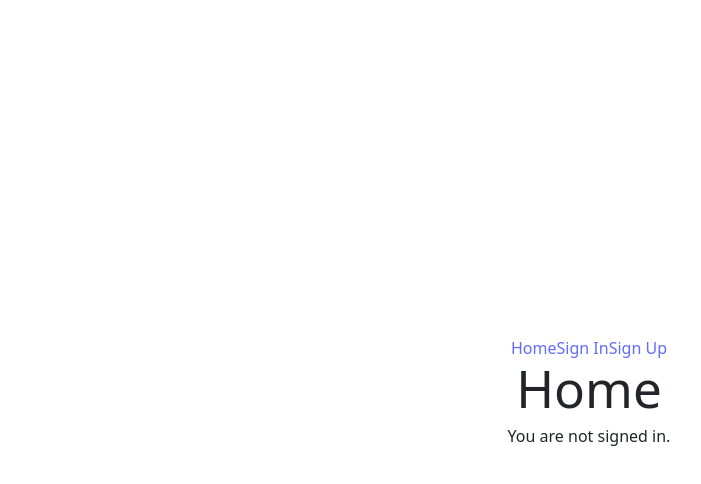
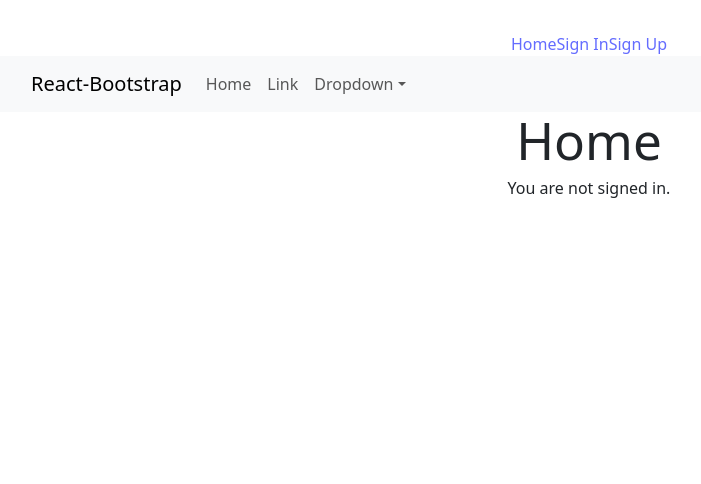
Before and after one commit to birongliu/CTP-Hackathon, a React (Vite) app in the folder frontend/: page / in a window 1280 px wide. Shown: the top 484 px of the page, without its empty margins (51-752 px from the left). Built offline with nearby package versions, Linux system fonts and the light colour scheme; no server answers.

Commit message:
Added React-bootstrap navbar

```diff
--- a/frontend/src/components/Navbar.tsx
+++ b/frontend/src/components/Navbar.tsx
@@ -1,13 +1,44 @@
 import { Link } from 'react-router-dom'
 import '../styles/index.css'
 
+import Container from 'react-bootstrap/Container';
+import Nav from 'react-bootstrap/Nav';
+import Navbar2 from 'react-bootstrap/Navbar';
+import NavDropdown from 'react-bootstrap/NavDropdown';
+
 function Navbar () {
   return (
+    <>
     <nav>
       <Link to='/'>Home</Link>
       <Link to='/signin'>Sign In</Link>
       <Link to='/signup'>Sign Up</Link>
     </nav>
+
+    <Navbar2 expand="lg" className="bg-body-tertiary">
+      <Container>
+        <Navbar2.Brand href="#home">React-Bootstrap</Navbar2.Brand>
+        <Navbar2.Toggle aria-controls="basic-navbar-nav" />
+        <Navbar2.Collapse id="basic-navbar-nav">
+          <Nav className="me-auto">
+            <Nav.Link href="#home">Home</Nav.Link>
+            <Nav.Link href="#link">Link</Nav.Link>
+            <NavDropdown title="Dropdown" id="basic-nav-dropdown">
+              <NavDropdown.Item href="#action/3.1">Action</NavDropdown.Item>
+              <NavDropdown.Item href="#action/3.2">
+                Another action
+              </NavDropdown.Item>
+              <NavDropdown.Item href="#action/3.3">Something</NavDropdown.Item>
+              <NavDropdown.Divider />
+              <NavDropdown.Item href="#action/3.4">
+                Separated link
+              </NavDropdown.Item>
+            </NavDropdown>
+          </Nav>
+        </Navbar2.Collapse>
+      </Container>
+    </Navbar2>
+    </>
   );
 }
 
--- a/frontend/src/styles/index.css
+++ b/frontend/src/styles/index.css
@@ -24,8 +24,8 @@
 
 body {
   margin: 0;
-  display: flex;
-  place-items: center;
+  /* display: flex;
+  place-items: center; */
   min-width: 320px;
   min-height: 100vh;
 }
```
Also changed, not shown: 1 other file (tests, documents, lock files or other folders).
